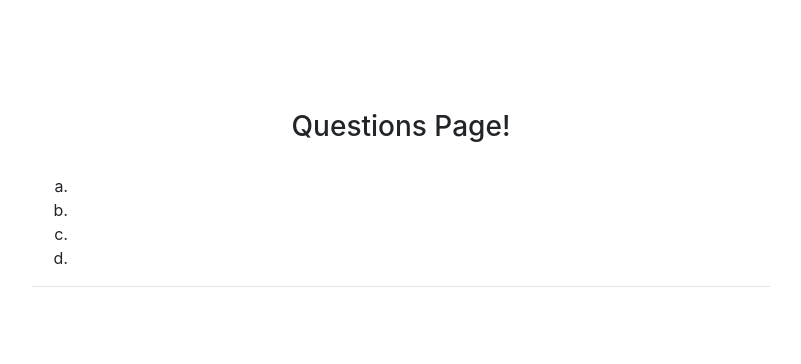
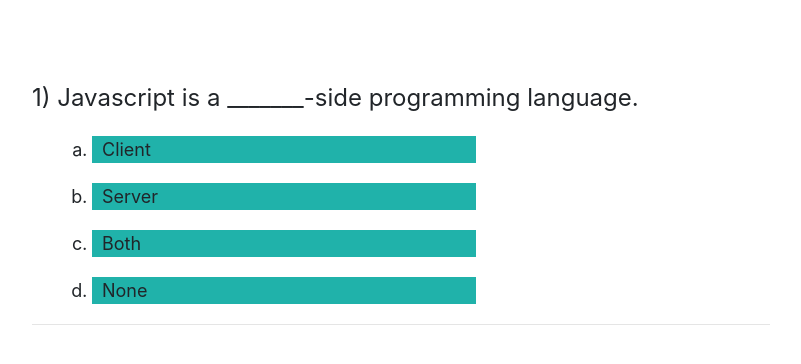
Before and after one commit to JesalDM/code-quiz, a plain HTML site: page index.html in a window 1280 px wide. Both pictures are taken after a click on the button "Start the Quiz". Shown: the whole page, without its empty margins (239-1040 px from the left). Drawn offline with nearby package versions, Linux system fonts and the light colour scheme.

Commit message:
Created an object that holds the questions, answers and options. Defined a function that will display the question and the options to the userwhen clicked on Start Quiz button

```diff
--- a/Assets/script.js
+++ b/Assets/script.js
@@ -2,24 +2,49 @@
 const startQuiz = document.querySelector("#start");
 const welcomePg = document.querySelector(".welcome");
 const questionRow = document.querySelector(".question-row");
-
+const questions = document.querySelector(".questions");
+const options = document.querySelector(".options");
 
 // Create an object that holds the quiz questions, multi-choice options and the answers
+const quizQues = [
+    {q: "1) Javascript is a _______-side programming language.",
+     a: "Both",
+     opt: ["Client", "Server", "Both", "None"]},
+    {q: '2) How do you write "Hello World!" in an alert box?',
+     a: 'alert("Hello World!")',
+     opt: ['alert("Hello World!")', 'alertBox("Hello World!")', 'confirm("Hello World!")', 'prompt("Hello World!")']},
+    {q: "3) How do you create a function in Javascript?",
+     a: "function myFunction()",
+     opt: ["function myFunction()", "function:myFunction()", "function = myFunction()", "myFunction()"]},
+    {q: "4) How does a FOR loop start?",
+     a: "for(var i = 0; i <= 5; i++)",
+     opt: ["for(var i = 0; i <= 5)", "for(var i = 0; i <= 5; i++)", "for var i = 1 to 5", "for(i <=5; i++)"]},
+    {q: "5) How do you find the minimum of x and y using Javascript?",
+     a: "Math.min(x,y)",
+     opt: ["min(x,y)", "Math.floor(x,y)", "math.Min(x,y)", "Math.min(x,y)"]}
+]
 
+// Initialize the index, score and time variables
 
-// Initialize the score and time variables
-
-
+let currentIndex = 0;
 
 // Create functions/loops
    // For setting time interval
-   // For displaying questions and options to the user
+
+// Created a function that displays the questions and the corresponding multi-choice options to the user using a loop
+function displayQues(currQuesObj){
+    questions.textContent = currQuesObj.q;
+    for (let i = 0; i < currQuesObj.opt.length; i++){
+    options.children[i].textContent = currQuesObj.opt[i];
+    }
+}
 
 // Add event listeners
    // to the Start Quiz button when user clicks it
 startQuiz.addEventListener("click", function(){
     welcomePg.classList.add("hide");
     questionRow.classList.remove("hide");
+    displayQues(quizQues[currentIndex]);
 })
 
    // to the options when user clicks on it to select an option
--- a/Assets/styles.css
+++ b/Assets/styles.css
@@ -13,3 +13,18 @@ h1, h3{
 .hide{
     display: none;
 }
+
+/*Styled the entire div related to question page for better user experience */
+.question-row{
+    font-size: 24px;
+    text-align: left;
+}
+
+/*Styled the options to improve their look and feel*/
+li{
+    font-size: 18px;
+    margin: 20px;
+    background-color: lightseagreen;
+    padding-left: 10px;
+    max-width: 55%;
+}
--- a/index.html
+++ b/index.html
@@ -43,7 +43,7 @@
             <div class = "col-12">
                  <!-- Div for question -->
                 <div class="questions">
-                    <h3> Questions Page! </h3>
+
                  </div>
                  <!-- Div for multi-choice options -->
                  <ol type="a" class="options">
```
